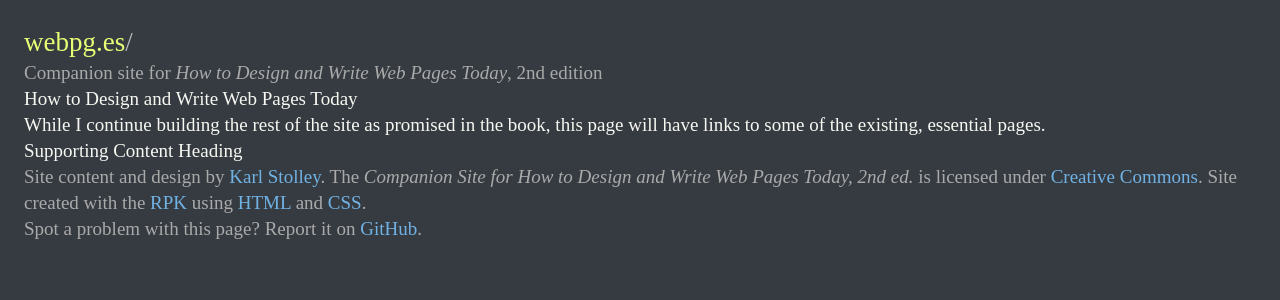
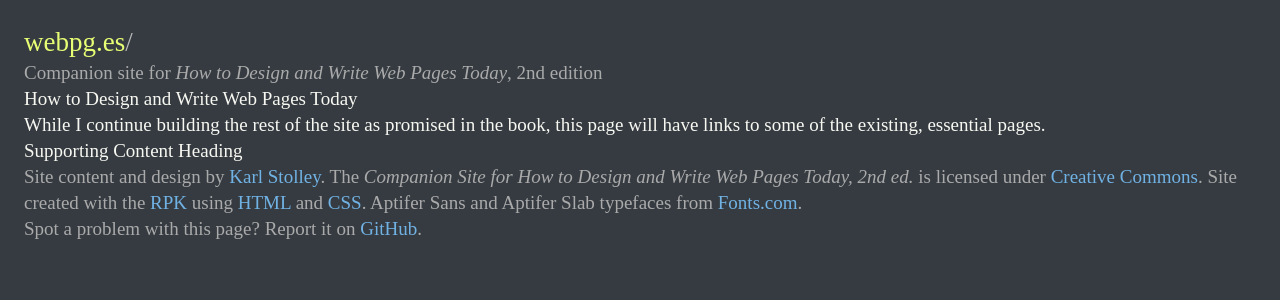
Before and after one commit to karlstolley/webpg.es, a Jekyll site: the page built from index.md, in a window 1280 px wide. Shown: the top 300 px of the page. Built offline with Jekyll 4.4.1, drawn with Linux system fonts in a browser that asks for light colours; nearby versions of some CDN libraries; some web fonts are replaced.

Commit message:
Added reference to Aptifer family and Fonts.com

```diff
--- a/_layouts/default.html
+++ b/_layouts/default.html
@@ -66,7 +66,8 @@
       <li class="colophon">
         Site created with the <a href="https://github.com/webpges/rpk">RPK</a> using
         <a href="https://validator.w3.org/check/referer">HTML</a> and
-        <a href="https://jigsaw.w3.org/css-validator/check/referer">CSS</a>.
+        <a href="https://jigsaw.w3.org/css-validator/check/referer">CSS</a>. Aptifer Sans and
+        Aptifer Slab typefaces from <a href="https://www.fonts.com/search/all-fonts?Licenses=Web&amp;searchtext=aptifer">Fonts.com</a>.
       </li>
       <li class="problems">
         Spot a problem with this page? Report it on <a
```
